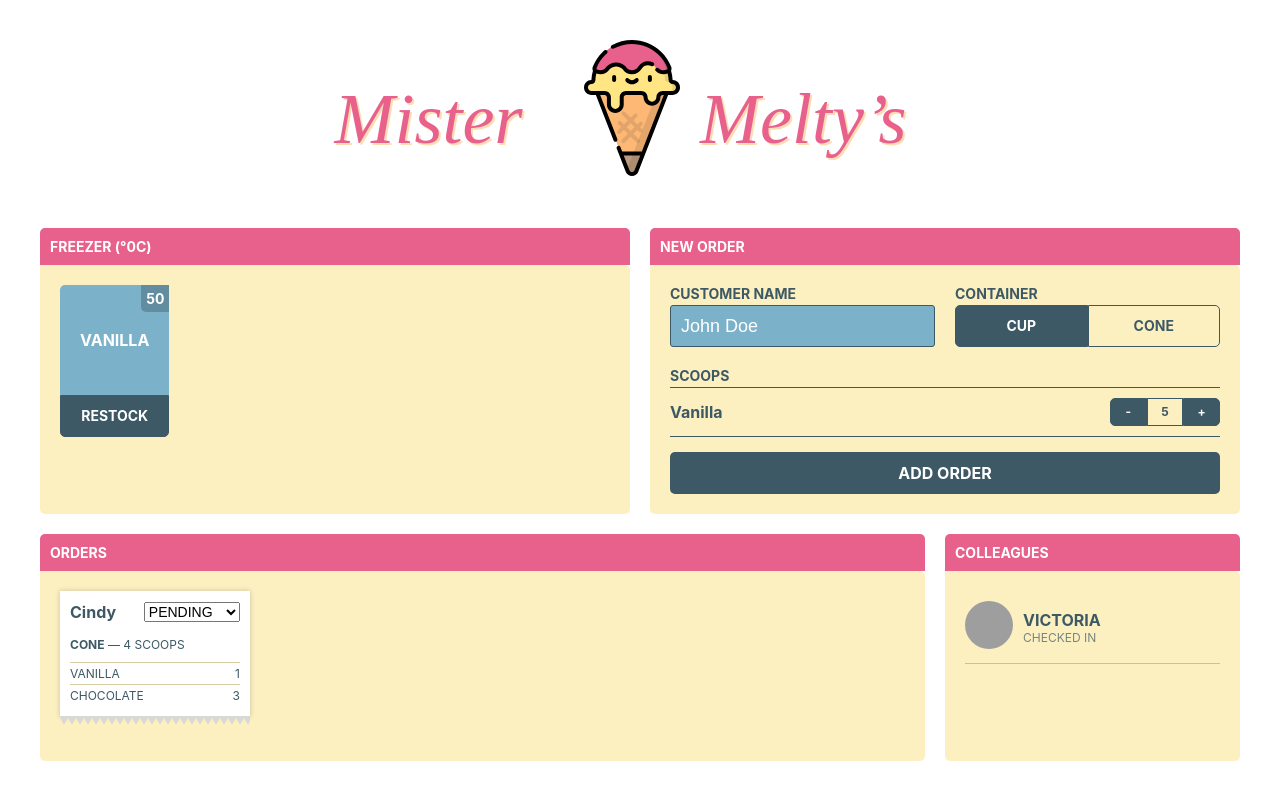
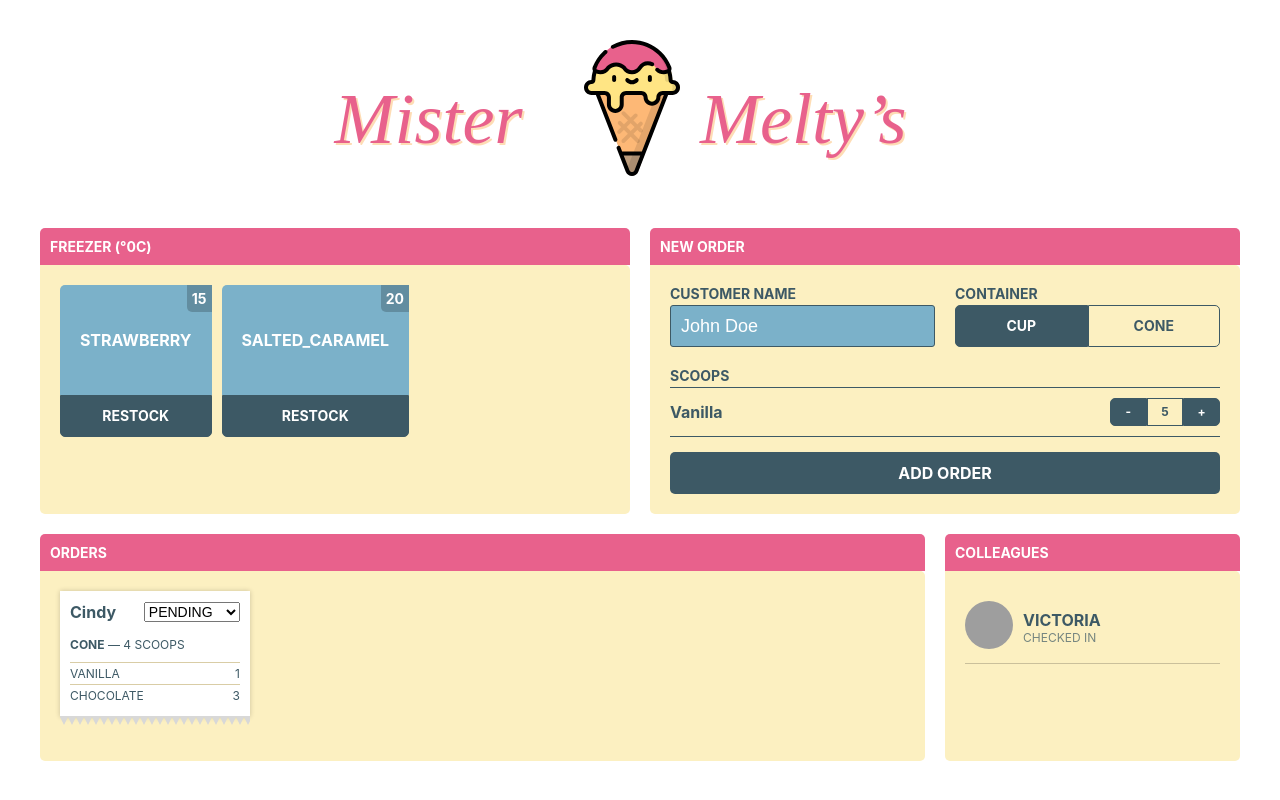
Before and after one commit to thomastuts/redux-in-motion, a React (Create React App) app: page / in a window 1280 px wide. Built offline with nearby package versions, Linux system fonts and the light colour scheme; grey boxes are pictures that could not be loaded; the HTML template or start-up script is replaced by a standard one.

Commit message:
Hook up Freezer to Redux store and subscribe to updates

```diff
--- a/src/components/Freezer/Freezer.js
+++ b/src/components/Freezer/Freezer.js
@@ -1,13 +1,31 @@
 import React, { Component } from 'react';
+
+import store from '../../store';
 
 import Panel from '../Panel/Panel';
 import FreezerFlavor from '../FreezerFlavor/FreezerFlavor';
 
 class Freezer extends Component {
+  state = {
+    flavors: store.getState().freezer.flavors,
+  };
+
+  componentDidMount() {
+    store.subscribe(() => {
+      this.setState({
+        flavors: store.getState().freezer.flavors,
+      });
+    });
+  }
+
   render() {
+    const flavors = Object.keys(this.state.flavors).map(flavorName => (
+      <FreezerFlavor key={flavorName} flavorName={flavorName} scoops={this.state.flavors[flavorName]} />
+    ));
+
     return (
       <Panel title="Freezer (°0C)">
-        <FreezerFlavor flavorName="Vanilla" scoops={50} />
+        {flavors}
       </Panel>
     );
   }
--- a/src/components/FreezerFlavor/FreezerFlavor.css
+++ b/src/components/FreezerFlavor/FreezerFlavor.css
@@ -1,6 +1,7 @@
 .freezer-flavor {
   display: inline-block;
   color: #fff;
+  margin-right: 10px;
 }
 
 .freezer-flavor__inner {
--- a/src/ducks/freezer.js
+++ b/src/ducks/freezer.js
@@ -1,3 +1,5 @@
+import * as FLAVORS from '../constants/flavors';
+
 export const types = {
   UPDATE_TEMPERATURE: 'UPDATE_TEMPERATURE',
   ADD_PRODUCT_TO_FREEZER: 'ADD_PRODUCT_TO_FREEZER',
@@ -5,7 +7,10 @@ export const types = {
 
 const DEFAULT_STATE = {
   temperature: null,
-  flavors: {},
+  flavors: {
+    [FLAVORS.STRAWBERRY]: 10,
+    [FLAVORS.SALTED_CARAMEL]: 20,
+  },
 };
 
 export function reducer(state = DEFAULT_STATE, action) {
--- a/src/index.js
+++ b/src/index.js
@@ -3,6 +3,14 @@ import ReactDOM from 'react-dom';
 
 import App from './components/App/App';
 
+import store from './store';
+import * as FLAVORS from './constants/flavors';
+import { actions } from './ducks/freezer';
+
+setTimeout(function () {
+  store.dispatch(actions.addProductToFreezer(FLAVORS.STRAWBERRY, 5));
+}, 1500);
+
 ReactDOM.render(
   <App/>,
   document.getElementById('root')
```
